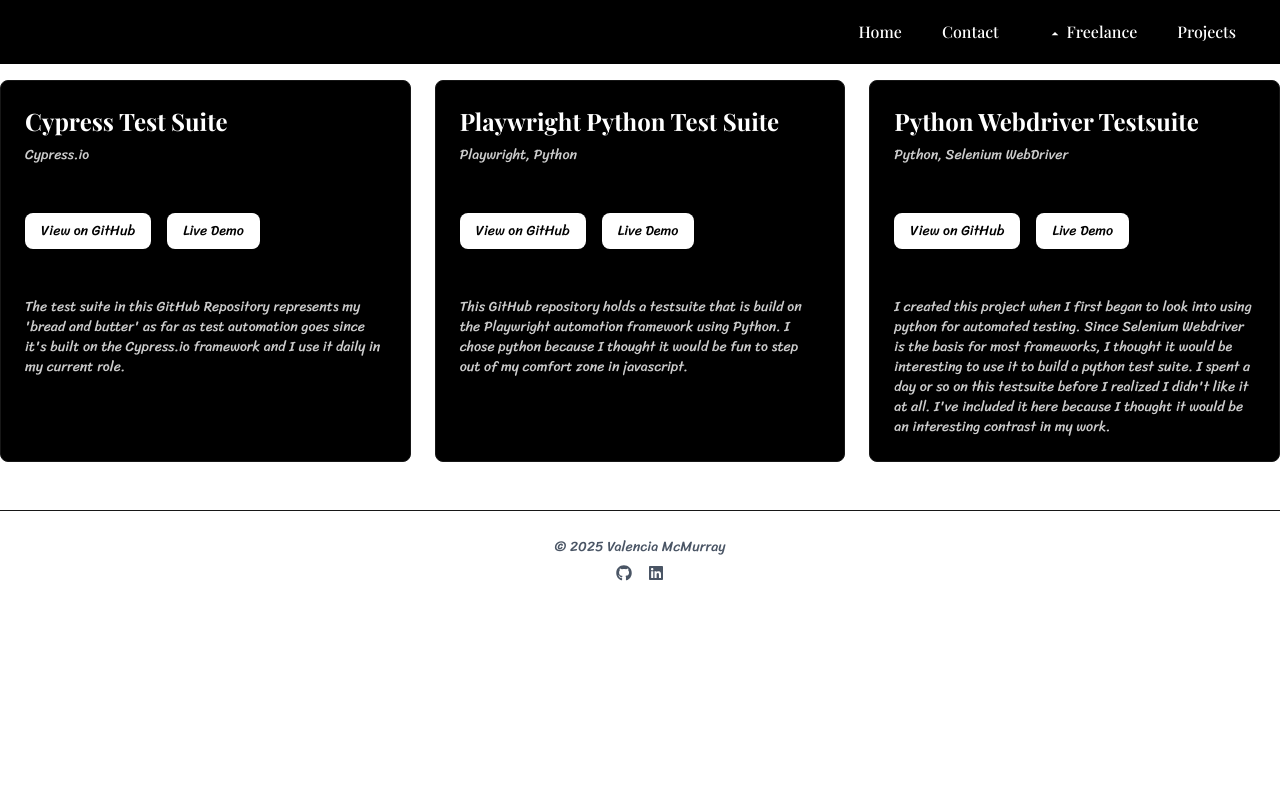
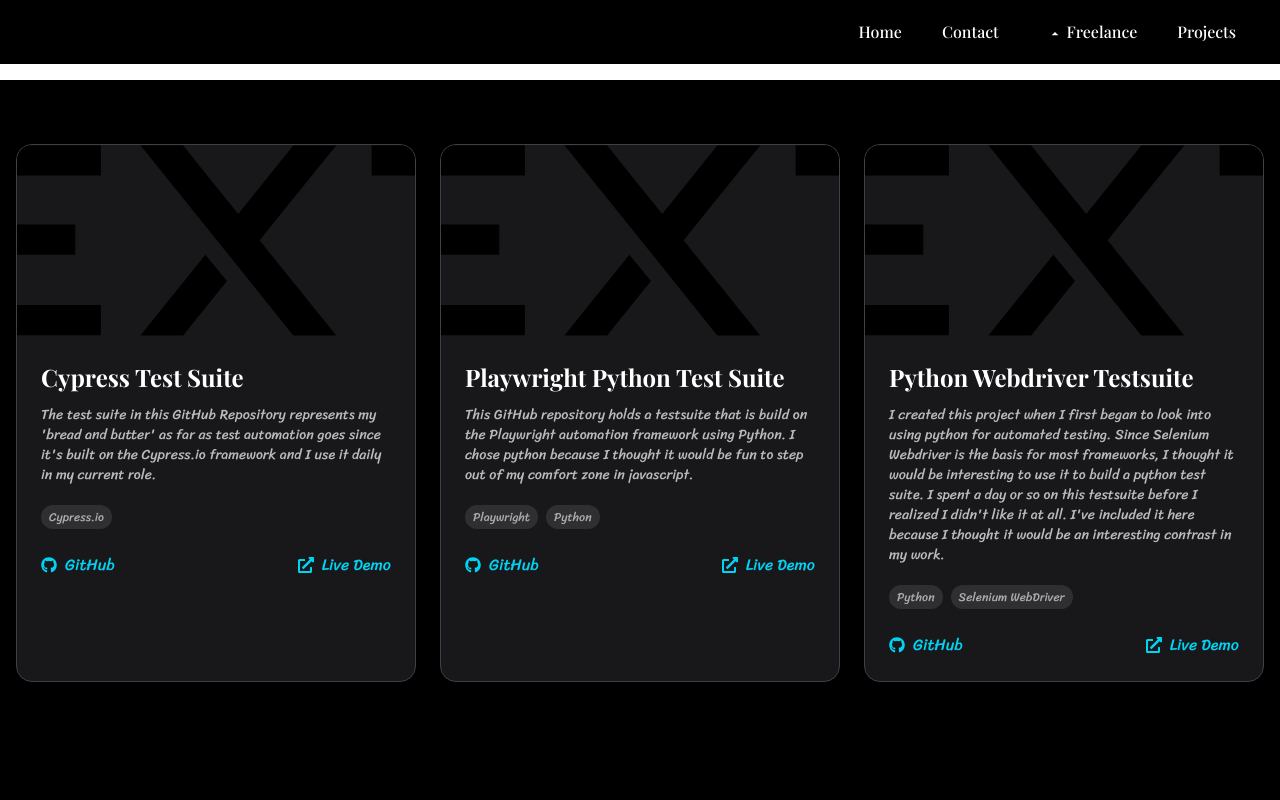
Before and after one commit to Valencia2019/Valencia2019.github.io, a Next.js app in the folder next-portfolio/nextjs-portfolio/: page /projects in a window 1280 px wide. Shown: the top 800 px of the page. Built offline with nearby package versions, Linux system fonts and the light colour scheme; grey boxes are pictures that could not be loaded; a web font is replaced by a local one.

Commit message:
projects rework
- accent color changes

```diff
--- a/next-portfolio/nextjs-portfolio/src/app/freelance/page.tsx
+++ b/next-portfolio/nextjs-portfolio/src/app/freelance/page.tsx
@@ -11,7 +11,7 @@
 
       <main className="container max-w-4xl mx-auto px-6 py-24 mt-20 space-y-16 flex flex-row">
         <div className="flex-1 md:flex-initial md:w-1/3 md:pr-8 mr-8">
-          <HalfOval accentColor="#14B8A6"
+          <HalfOval accentColor="#8B5CF6"
             content={{
               text: "I'm currently available for freelance QA consulting or dev work. Feel free to reach out via email, connect on LinkedIn, or schedule a call.",
             }}
@@ -33,7 +33,7 @@
               action={
                 <Link
                   href="/contact"
-                  className="text-teal-400 hover:underline text-sm"
+                  className="text-indigo-400 hover:underline text-sm"
                 >
                   Send Inquiry
                 </Link>
@@ -47,7 +47,7 @@
               action={
                 <Link
                   href="/contact?schedule=true"
-                  className="text-teal-400 hover:underline text-sm"
+                  className="text-indigo-400 hover:underline text-sm"
                 >
                   Schedule via Calendly
                 </Link>
@@ -85,7 +85,7 @@
             </p>
             <Link
               href="/freelance/services"
-              className="text-teal-400 underline mt-2 inline-block"
+              className="text-indigo-400 underline mt-2 inline-block"
             >
               View My QA & Web Development Services →
             </Link>
@@ -111,7 +111,7 @@
 }) {
   return (
     <div className="flex gap-6">
-      <div className="text-teal-400 font-bold text-xl min-w-[32px]">{step}</div>
+      <div className="text-indigo-400 font-bold text-xl min-w-[32px]">{step}</div>
       <div>
         <h2 className="text-xl font-semibold mb-1">{title}</h2>
         <p className="text-gray-300 mb-2">{description}</p>
--- a/next-portfolio/nextjs-portfolio/src/app/freelance/services/page.tsx
+++ b/next-portfolio/nextjs-portfolio/src/app/freelance/services/page.tsx
@@ -54,7 +54,7 @@
             <div className="flex justify-center pt-4">
               <button
                 onClick={() => setVisibleCount((prev) => prev + 3)}
-                className="px-4 py-2 border border-teal-500 text-teal-500 hover:bg-teal-500 hover:text-black rounded-lg"
+                className="px-4 py-2 border border-amber-400 text-amber-400 hover:bg-amber-400 hover:text-black rounded-lg"
               >
                 Show More
               </button>
--- a/next-portfolio/nextjs-portfolio/src/app/projects/page.tsx
+++ b/next-portfolio/nextjs-portfolio/src/app/projects/page.tsx
@@ -1,35 +1,21 @@
 import { ProjectCard } from "@/components/ProjectCard";
 import { Footer } from "@/components/Footer";
 import { Navbar } from "@/components/Navbar";
+import { projects } from "@/data/projects";
 
 export default function Projects() {
   return (
     <div>
       <Navbar />
 
-      <div className="grid grid-cols-1 md:grid-cols-3 gap-6 mt-20">
-      <ProjectCard
-        title="Cypress Test Suite"
-        tech="Cypress.io"
-        github="https://github.com/Valencia2019/cypress-playground"
-        demo="https://github.com/Valencia2019/cypress-playground"
-        description="The test suite in this GitHub Repository represents my 'bread and butter' as far as test automation goes since it's built on the Cypress.io framework and I use it daily in my current role."
-      />
-      <ProjectCard
-        title="Playwright Python Test Suite"
-        tech="Playwright, Python"
-        github="https://github.com/Valencia2019/playwright-playground"
-        demo="https://github.com/Valencia2019/playwright-playground"
-        description="This GitHub repository holds a testsuite that is build on the Playwright automation framework using Python. I chose python because I thought it would be fun to step out of my comfort zone in javascript."
-      />
-      <ProjectCard
-        title="Python Webdriver Testsuite"
-        tech="Python, Selenium WebDriver"
-        github="https://github.com/Valencia2019/python-web-suite"
-        demo="https://github.com/Valencia2019/python-web-suite"
-        description="I created this project when I first began to look into using python for automated testing. Since Selenium Webdriver is the basis for most frameworks, I thought it would be interesting to use it to build a python test suite. I spent a day or so on this testsuite before I realized I didn't like it at all. I've included it here because I thought it would be an interesting contrast in my work."
-      />
-    </div>
+      <main className="min-h-screen bg-black text-white flex flex-col items-center px-4 py-16 space-y-12 mt-20">
+        <div className="grid grid-cols-1 sm:grid-cols-2 lg:grid-cols-3 gap-6">
+        {projects.map((project) => (
+          <ProjectCard key={project.title} {...project} />
+        ))}
+      </div>
+      </main>
+
 
     <Footer />
     </div>
--- a/next-portfolio/nextjs-portfolio/src/components/ProjectCard.tsx
+++ b/next-portfolio/nextjs-portfolio/src/components/ProjectCard.tsx
@@ -1,36 +1,67 @@
-export const ProjectCard = ({ title, tech, github, demo, description }: {
+import Image from 'next/image';
+import { FaGithub, FaExternalLinkAlt } from 'react-icons/fa';
+
+interface ProjectCardProps {
   title: string;
-  tech: string;
+  tech: string[];
   github: string;
   demo: string;
   description: string;
-}) => {
+  imageSrc: string;
+}
+
+export const ProjectCard: React.FC<ProjectCardProps> = ({ title, tech, github, demo, description, imageSrc }) => {
   return (
-    <article className="bg-black border border-accent border-opacity-10 rounded-lg transition-all hover:scale-105 hover:border-opacity-100" data-testid="project-card">
-      <header className="p-6">
+    <article className="relative bg-zinc-900 border border-zinc-700 rounded-2xl overflow-hidden shadow-md transition-all hover:scale-[1.02]">
+      {/* Image */}
+      <div className="relative w-full h-48">
+        <Image
+          src={imageSrc || '/next.svg'}
+          alt={`${title} thumbnail`}
+          fill
+          className="object-cover"
+        />
+      </div>
+
+      {/* Content */}
+      <div className="p-6 space-y-3">
         <h3 className="text-white text-2xl font-bold">{title}</h3>
-        <p className="mt-2 text-sm text-white opacity-80">{tech}</p>
-      </header>
-      <div className="flex gap-4 p-6">
+        <p className="text-white/70 text-sm">{description}</p>
+
+        {/* Tech Tags */}
+        <div className="flex flex-wrap gap-2 text-xs text-white/60 pt-2">
+          {tech.map((tag, index) => (
+            <span
+              key={index}
+              className="bg-white/10 px-2 py-1 rounded-full"
+            >
+              {tag}
+            </span>
+          ))
+          }
+        </div>
+      </div>
+
+      {/* Footer Buttons */}
+      <div className="flex justify-between items-center px-6 pb-6 mt-auto">
         <a
-          className="flex items-center rounded-lg bg-white bg-opacity-10 px-4 py-2 text-sm font-medium text-black transition-all hover:bg-opacity-20"
           href={github}
           target="_blank"
           rel="noopener noreferrer"
+          className="text-cyan-400 hover:text-white flex items-center gap-2"
         >
-          View on GitHub
+          <FaGithub />
+          GitHub
         </a>
         <a
-          className="flex items-center rounded-lg bg-white bg-opacity-10 px-4 py-2 text-sm font-medium text-black transition-all hover:bg-opacity-20"
           href={demo}
           target="_blank"
           rel="noopener noreferrer"
+          className="text-cyan-400 hover:text-white flex items-center gap-2"
         >
+          <FaExternalLinkAlt />
           Live Demo
         </a>
-      </div>
-      <div className="p-6">
-        <p className="text-sm text-white opacity-80">{description}</p>
       </div>
     </article>
   );
--- /dev/null
+++ b/next-portfolio/nextjs-portfolio/src/data/projects.ts
@@ -0,0 +1,36 @@
+export type Project = {
+    title: string;
+    description: string;
+    imageSrc: string;
+    demo: string;
+    github: string;
+    tech: string[];
+};
+
+export const projects: Project[] = [
+    {
+        title:"Cypress Test Suite",
+        tech:["Cypress.io"],
+        imageSrc:"",
+        github:"https://github.com/Valencia2019/cypress-playground",
+        demo:"https://github.com/Valencia2019/cypress-playground",
+        description:"The test suite in this GitHub Repository represents my 'bread and butter' as far as test automation goes since it's built on the Cypress.io framework and I use it daily in my current role."
+    },
+    {
+        title:"Playwright Python Test Suite",
+        tech:["Playwright", "Python"],
+        imageSrc:"",
+        github:"https://github.com/Valencia2019/playwright-playground",
+        demo:"https://github.com/Valencia2019/playwright-playground",
+        description:"This GitHub repository holds a testsuite that is build on the Playwright automation framework using Python. I chose python because I thought it would be fun to step out of my comfort zone in javascript."
+    },
+    {
+        title:"Python Webdriver Testsuite",
+        tech:["Python", " Selenium WebDriver"],
+        imageSrc:"",
+        github:"https://github.com/Valencia2019/python-web-suite",
+        demo:"https://github.com/Valencia2019/python-web-suite",
+        description:"I created this project when I first began to look into using python for automated testing. Since Selenium Webdriver is the basis for most frameworks, I thought it would be interesting to use it to build a python test suite. I spent a day or so on this testsuite before I realized I didn't like it at all. I've included it here because I thought it would be an interesting contrast in my work."
+    }
+
+];
--- a/next-portfolio/nextjs-portfolio/src/data/services.ts
+++ b/next-portfolio/nextjs-portfolio/src/data/services.ts
@@ -66,7 +66,7 @@
     description: "Custom scripts, dashboards, or automation support tools.",
     cost: "1000+",
     category: "QA",
-    subCategory: "Tooling",
+    subCategory: "Automated Testing",
   },
   {
     title: "Team Training",
```
